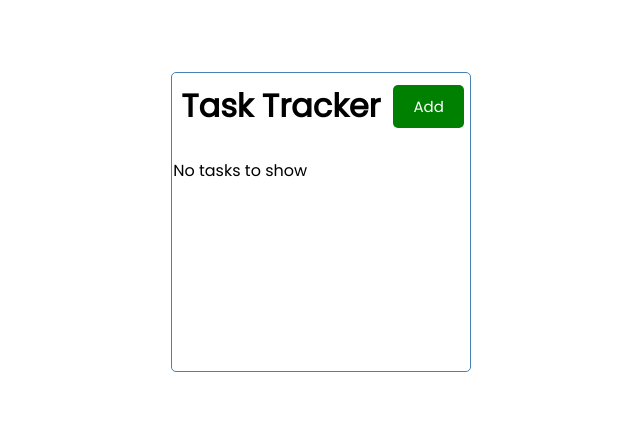
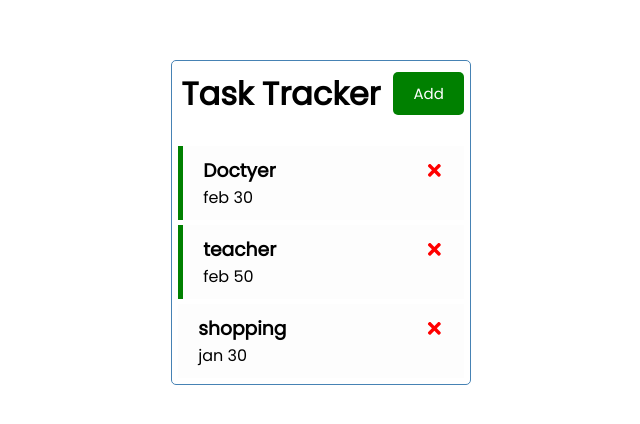
Before and after one commit to Emprcode/task-tracker-react-app, a React (Create React App) app: page / in a window 1280 px wide. Shown: the part 178-602 px from the top of the page, without its empty margins (319-959 px from the left). Built offline with nearby package versions, Linux system fonts and the light colour scheme; data requests are answered from the project's data file.

Commit message:
more code added

```diff
--- a/src/App.js
+++ b/src/App.js
@@ -3,67 +3,89 @@
 import { Header } from "./components/Header";
 import { Tasks } from "./components/Tasks";
 
-
 const App = () => {
-  const [showAddTask, setShowAddTask] = useState(false)
+  const [showAddTask, setShowAddTask] = useState(false);
   const [tasks, setTasks] = useState([]);
 
   useEffect(() => {
-    const fetchTasks = async () => {
-      const res = await fetch ("http://localhost:5000/tasks")
+    const getTasks = async () => {
+      const taskFromServer = await fetchTasks();
 
-      const data = await res.json()
+      setTasks(taskFromServer);
+    };
 
-      console.log(data);
-    }
-    fetchTasks();
-  }, [])
+    getTasks();
+  }, []);
 
+  // fetch tasks
 
-// AddTask
+  const fetchTasks = async () => {
+    const res = await fetch("http://localhost:5000/tasks");
 
-const addTask = (task) => {
-  const id = Math.floor(Math.random() *1000) + 1
+    const data = await res.json();
+    return data;
+  };
 
-  const newTask = {id, ...task}
+  // AddTask
 
-  setTasks([...tasks, newTask]);
-}
+  const addTask = async (task) => {
+    // const id = Math.floor(Math.random() *1000) + 1
 
+    // const newTask = {id, ...task}
 
+    // setTasks([...tasks, newTask]);
+    const res = await fetch("http://localhost:5000/tasks", {
+      method: "POST",
+      headers: {
+        "Content-type": "application/json",
+      },
 
+      body: "JSON.stringify(task)",
+    });
+
+    const data = await res.json();
+
+    setTasks([...tasks, data]);
+  };
 
   // Delete task function
-const deleteTask = (id) => {
-  setTasks(tasks.filter((task) =>{
-    return task.id !== id
+  const deleteTask = async (id) => {
+    await fetch(`http://localhost:5000/tasks/{id}`, {
+      method: "DELETE",
+    });
 
-  }
-  ));
+    setTasks(
+      tasks.filter((task) => {
+        return task.id !== id;
+      })
+    );
+  };
+  // Toggle reminder
 
-
-}
-// Toggle reminder
-
-const toggleReminder = (id) => {
-  setTasks(tasks.map((task) => task.id === id ? {...task, reminder: !task.reminder} : task))
-}
-
+  const toggleReminder = (id) => {
+    setTasks(
+      tasks.map((task) =>
+        task.id === id ? { ...task, reminder: !task.reminder } : task
+      )
+    );
+  };
 
   return (
     <div className="container">
-      < Header onAdd = { () => setShowAddTask(!showAddTask)} showAddTask = {showAddTask}/>
+      <Header
+        onAdd={() => setShowAddTask(!showAddTask)}
+        showAddTask={showAddTask}
+      />
 
-      {showAddTask && <AddTask addTask= {addTask}/>}
+      {showAddTask && <AddTask addTask={addTask} />}
 
-     { tasks.length  > 0 ? (< Tasks tasks = {tasks} onDelete = {deleteTask} onToggle = {toggleReminder}/>)
-    : "No tasks to show"
-    }
-
-
-
+      {tasks.length > 0 ? (
+        <Tasks tasks={tasks} onDelete={deleteTask} onToggle={toggleReminder} />
+      ) : (
+        "No tasks to show"
+      )}
     </div>
   );
-}
+};
 
 export default App;
```
